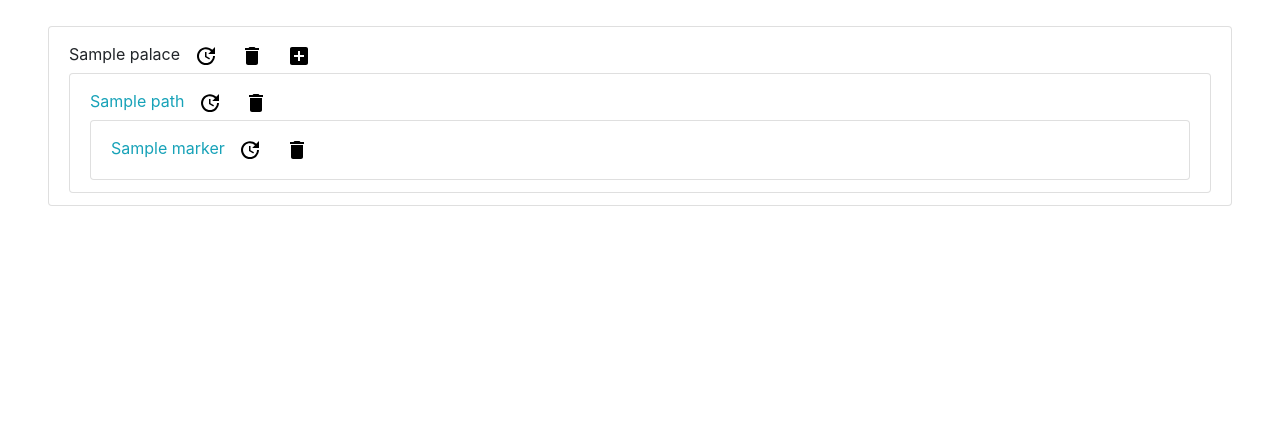
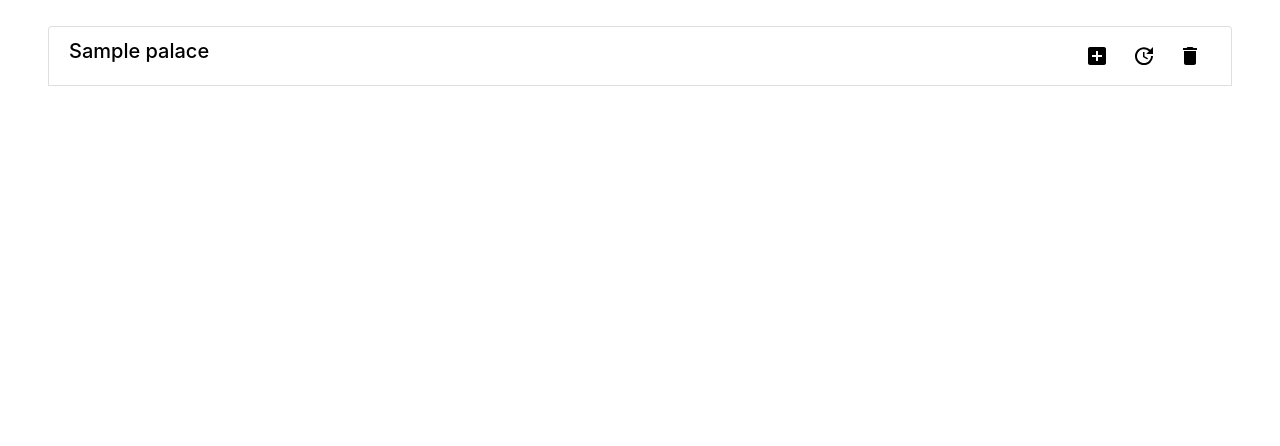
Before and after one commit to swkidd/streetmarkers, a Django app: template streetmarkers/templates/streetmarkers/user_palace.html in a window 1280 px wide. Shown: the part 155-601 px from the top of the page. Run offline with Django 3.2, Linux system fonts and the light colour scheme; the template is opened without the code that fills it: most values are stand-ins (such as "Sample title", 1, 10 or a date in 2020); some libraries are stand-ins or nearby versions.

Commit message:
palace page css

```diff
--- a/streetmarkers/templates/streetmarkers/user_palace.html
+++ b/streetmarkers/templates/streetmarkers/user_palace.html
@@ -1,6 +1,15 @@
 {% extends 'base_generic.html' %}
 
 {% load static %}
+
+{% block style %}
+<style>
+  ul,
+  li {
+    list-style: none;
+  }
+</style>
+{% endblock %}
 
 {% block content %}
 <div id="palaces">
@@ -13,10 +22,20 @@
     </span>
   </h3>
   {% if palace_list %}
-  <ul class="list-group">
+  <div>
     {% for palace in palace_list %}
-    <li class="list-group-item">
+    <div class="list-group">
+      <button class="list-group-item d-flex justify-content-between" type="button" data-toggle="collapse"
+        data-target="#paths-{{ forloop.counter0 }}" aria-expanded="false" aria-controls="paths-{{ forloop.counter0 }}">
+        <h5>
           {{ palace.title }}
+        </h5>
+        <div>
+          <span class="btn btn-default btn-sm">
+            <a href="{% url 'streetmarkers:path_create' palace.pk %}">
+              <img src="{% static 'svg/add.svg' %}">
+            </a>
+          </span>
           <span class="btn btn-default btn-sm">
             <a href="{% url 'streetmarkers:palace_update' palace.pk %}">
               <img src="{% static 'svg/update.svg' %}">
@@ -27,15 +46,17 @@
               <img src="{% static 'svg/delete.svg' %}">
             </a>
           </span>
-      <span class="btn btn-default btn-sm">
-        <a href="{% url 'streetmarkers:path_create' palace.pk %}">
-          <img src="{% static 'svg/add.svg' %}">
-        </a>
-      </span>
-      <ul class="list-group">
+      </button>
+      <ul id="paths-{{ forloop.counter0 }}" class="m-0 p-0 collapse">
         {% for path in palace.get_user_path_set %}
-        <li class="list-group-item text-info">
+        <div class="list-group">
+          <button class="list-group-item d-flex justify-content-between" type="button" data-toggle="collapse"
+            data-target="#markers-{{ forloop.counter0 }}" aria-expanded="false"
+            aria-controls="markers-{{ forloop.counter0 }}">
+            <h6 class="font-weight-bold">
               {{ path.title }}
+            </h6>
+            <div>
               <span class="btn btn-default btn-sm">
                 <a href="{% url 'streetmarkers:path_update' path.pk %}">
                   <img src="{% static 'svg/update.svg' %}">
@@ -46,10 +67,16 @@
                   <img src="{% static 'svg/delete.svg' %}">
                 </a>
               </span>
-          <ul class="list-group">
+            </div>
+          </button>
+          <ul id="markers-{{ forloop.counter0 }}" class="m-0 p-0 collapse">
             {% for marker in path.get_user_marker_set %}
             <li class="list-group-item list-group-flush">
+              <div class="d-flex justify-content-between">
+                <div>
                   {{ marker.title }}
+                </div>
+                <div>
                   <span class="btn btn-default btn-sm">
                     <a href="{% url 'streetmarkers:marker_update' marker.pk %}">
                       <img src="{% static 'svg/update.svg' %}">
@@ -60,15 +87,17 @@
                       <img src="{% static 'svg/delete.svg' %}">
                     </a>
                   </span>
+                </div>
+              </div>
             </li>
             {% endfor %}
           </ul>
+        </div>
         {% endfor %}
-        </li>
       </ul>
       {% endfor %}
-    </li>
-  </ul>
+    </div>
+  </div>
   {% else %}
   <p>You don't have any palaces yet. Why don't you <a href="{% url 'streetmarkers:map' %}">create</a> one?</p>
   {% endif %}
```
Also changed, not shown: streetmarkers/static/streetmarkers/map.js (+7 -8 lines), db.sqlite3. Lines whose indentation alone changed are shown as unchanged.
